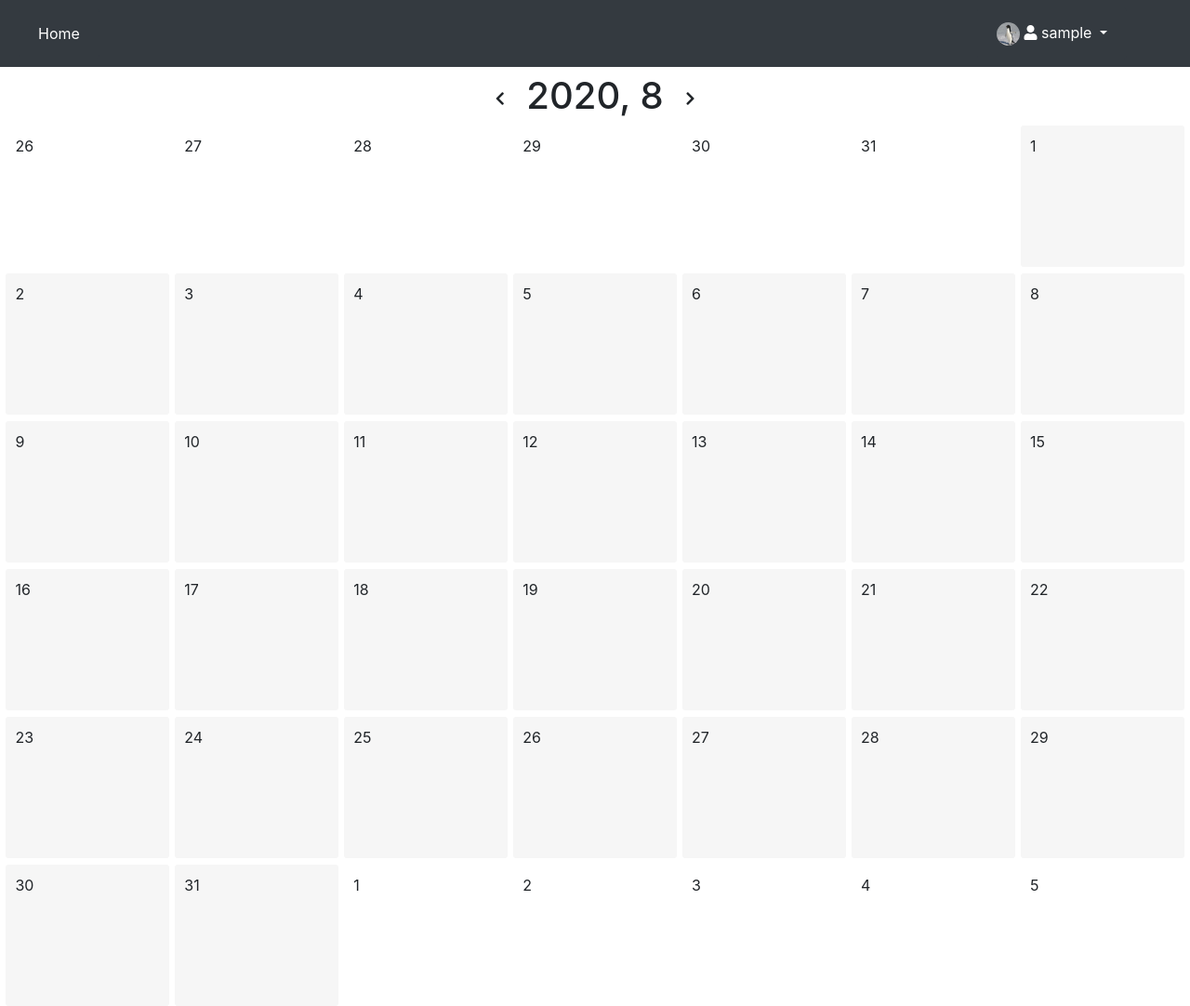
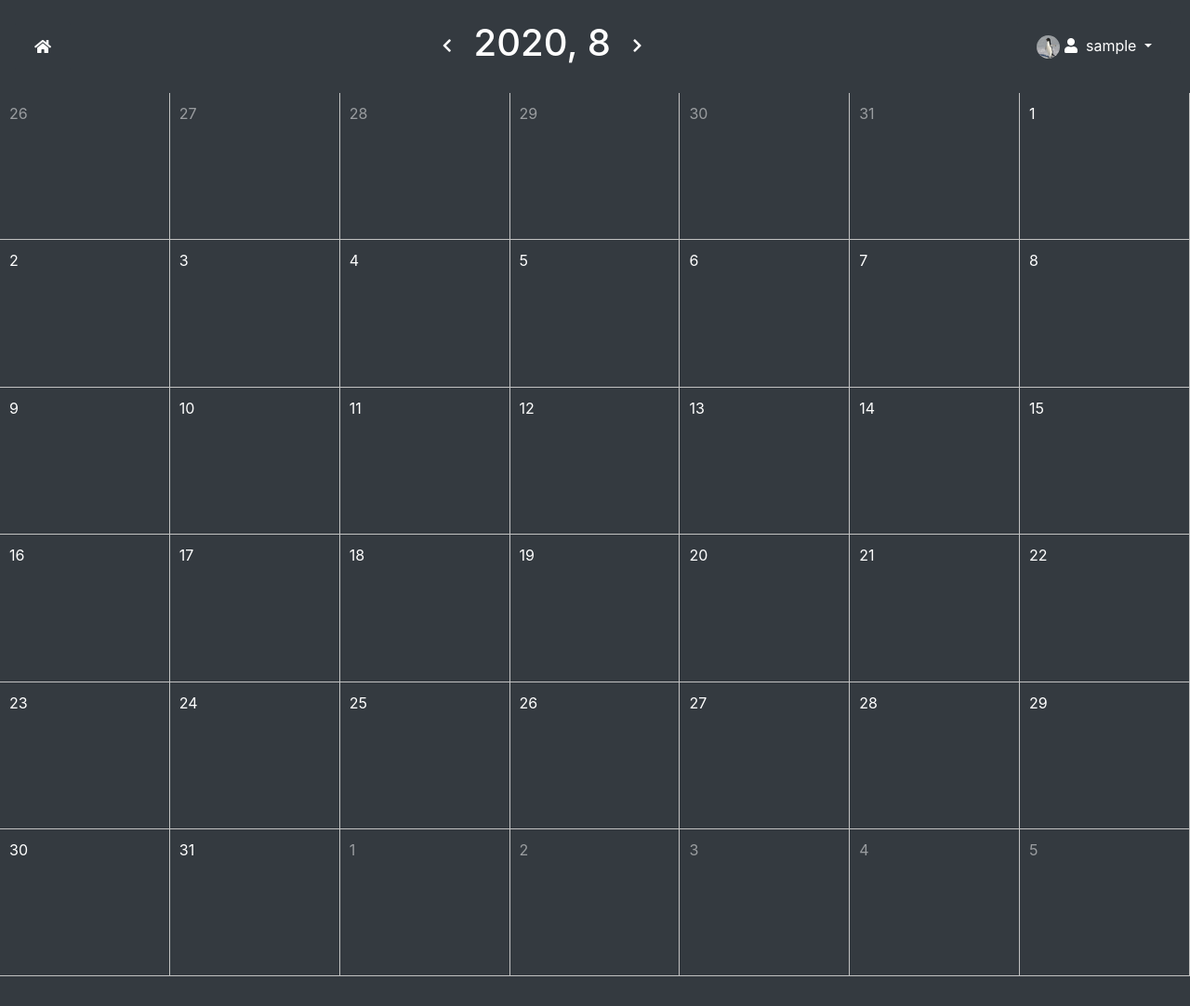
Before and after one commit to JungwonL/CalendaDiary, a Django app: page / in a window 1280 px wide. Shown: the whole page at 93% size. After the commit the page ends 1050 px from the top, so only its background shows below. Run offline with Django 3.2, Linux system fonts and the light colour scheme; the visitor is signed in with stand-in values (Sample User, id 1); data that the repository does not hold is empty; some libraries are stand-ins or nearby versions.

Commit message:
스타일변경

```diff
--- a/templates/home.html
+++ b/templates/home.html
@@ -6,14 +6,13 @@
 {% endblock %}
 
 {% block content %}
-{% include "menu.html" %}
 <div id="calendar"></div>
 
 <script>
 //count로 달력을 구분한다.
 var count = 0;
 
-//좌우버튼, 년월일, 로그인 회원가입 출력
+//좌우버튼, 년월일
 {% include "home_top.html" %}
 
 //캘린더 출력
--- a/templates/home_cal_style.html
+++ b/templates/home_cal_style.html
@@ -12,24 +12,24 @@
   #calendar {
     height: 99%;
     box-sizing: border-box;
-    padding: 0.5%;
+    padding: 0%;
   }
 
   .calendar__day {
     display: inline-block;
     vertical-align: bottom;
-    width: calc(97% / 7);
-    height: calc(98% / 5);
+    width: calc(100% / 7);
+    height: calc(100% / 5);
     box-sizing: border-box;
-    border-radius: 3px;
+    border-radius: 0px;
+
     padding: 10px;
   }
 
   .horizontalGutter {
-    margin-right: 0.5%;
+    margin-right: 0%;
+    border-bottom: thin groove #c2c2c2;
+    border-right: thin groove #c2c2c2;
   }
 
-  .verticalGutter {
-    margin-top: 0.5%;
-  }
 </style>
--- a/templates/home_cal_table.html
+++ b/templates/home_cal_table.html
@@ -1,4 +1,3 @@
-
 const setCalendarData = (year, month) => {
   const setDate = new Date(year, month - 1, 1);
   const firstDay = setDate.getDate();
@@ -21,67 +20,22 @@
     for (let j = 0; j < 7; j++) {
       //이전 달
       if (i == 0 && j < firstDayName) {
-          if (j == 0) {
         calHtml +=
-              //onclick = "" 사용해서 다른 페이지로 넘어갈 수 있음.
-              `<div style='background-color:#FFFFFF;' class='calendar__day horizontalGutter'><span>${(prevLastDay - (firstDayName - 1) + j)}</span><span></span></div>`;
-          } else if (j == 6) {
+          `<div style='background-color:#343A40;' class='calendar__day horizontalGutter text-white-50'><span>${(prevLastDay - (firstDayName - 1) + j)}</span><span></span></div>`;
+      }
+      //이번 달
+      else if (i == 0 && j >= firstDayName) {
         calHtml +=
-              `<div style='background-color:#FFFFFF;' class='calendar__day'><span>${(prevLastDay - (firstDayName - 1) + j)}</span><span></span></div>`;
-          } else {
-            calHtml +=
-              `<div style='background-color:#FFFFFF;' class='calendar__day horizontalGutter'><span>${(prevLastDay - (firstDayName - 1) + j)}</span><span></span></div>`;
-          }
-        }
-        //이번 달 시작
-        else if (i == 0 && j == firstDayName) {
-          if (j == 0) {
-            calHtml +=
-              `<div style='background-color:#F6F6F6;' class='calendar__day horizontalGutter'><span>${startDayCount}</span><span id='${year}${month}${setFixDayCount(startDayCount++)}'></span></div>`;
-          } else if (j == 6) {
-            calHtml +=
-              `<div style='background-color:#F6F6F6;' class='calendar__day'><span>${startDayCount}</span><span id='${year}${month}${setFixDayCount(startDayCount++)}'></span></div>`;
-          } else {
-            calHtml +=
-              `<div style='background-color:#F6F6F6;' class='calendar__day horizontalGutter'><span>${startDayCount}</span><span id='${year}${month}${setFixDayCount(startDayCount++)}'></span></div>`;
-          }
-        }
-        else if (i == 0 && j > firstDayName) {
-          if (j == 0) {
-            calHtml +=
-              `<div style='background-color:#F6F6F6' class='calendar__day horizontalGutter'><span>${startDayCount}</span><span id='${year}${month}${setFixDayCount(startDayCount++)}'></span></div>`;
-          } else if (j == 6) {
-            calHtml +=
-              `<div style='background-color:#F6F6F6' class='calendar__day'><span>${startDayCount}</span><span id='${year}${month}${setFixDayCount(startDayCount++)}'></span></div>`;
-          } else {
-            calHtml +=
-              `<div style='background-color:#F6F6F6' class='calendar__day horizontalGutter'><span>${startDayCount}</span><span id='${year}${month}${setFixDayCount(startDayCount++)}'></span></div>`;
-          }
+        `<div style='background-color:#343A40;' class='calendar__day horizontalGutter text-white '><span>${startDayCount}</span><span id='${year}${month}${setFixDayCount(startDayCount++)}'></span></div>`;
       }
       else if (i > 0 && startDayCount <= lastDay) {
-          if (j == 0) {
-            calHtml +=
-              `<div style='background-color:#F6F6F6;'class='calendar__day horizontalGutter verticalGutter'><span>${startDayCount}</span><span id='${year}${month}${setFixDayCount(startDayCount++)}'></span></div>`;
-          } else if (j == 6) {
-            calHtml +=
-              `<div style='background-color:#F6F6F6;'class='calendar__day verticalGutter'><span>${startDayCount}</span><span id='${year}${month}${setFixDayCount(startDayCount++)}'></span></div>`;
-          } else {
-            calHtml +=
-              `<div style='background-color:#F6F6F6;'class='calendar__day horizontalGutter verticalGutter'><span>${startDayCount}</span><span id='${year}${month}${setFixDayCount(startDayCount++)}'></span></div>`;
+        calHtml +=`<div style='background-color:#343A40;'class='calendar__day horizontalGutter text-white'><span>${startDayCount}</span><span id='${year}${month}${setFixDayCount(startDayCount++)}'></span></div>`;
       }
-        }
+
       // 다음 달
       else if (startDayCount > lastDay) {
-          if (j == 0) {
         calHtml +=
-              `<div style='background-color:#FFFFFF;' class='calendar__day horizontalGutter verticalGutter'><span>${lastDayCount++}</span><span></span></div>`;
-          } else if (j == 6) {
-            calHtml +=
-              `<div style='background-color:#FFFFFF;' class='calendar__day verticalGutter'><span>${lastDayCount++}</span><span></span></div>`;
-          } else {
-            calHtml +=
-              `<div style='background-color:#FFFFFF;' class='calendar__day horizontalGutter verticalGutter'><span>${lastDayCount++}</span><span></span></div>`;
-          }
+            `<div style='background-color:#343A40;' class='calendar__day horizontalGutter text-white-50'><span>${lastDayCount++}</span><span></span></div>`;
       }
     }
   }
--- a/templates/home_cal_update.html
+++ b/templates/home_cal_update.html
@@ -6,7 +6,6 @@
 {% endblock %}
 
 {% block content %}
-{% include "menu.html" %}
 <div id="calendar"></div>
 <script>
 
--- a/templates/home_top.html
+++ b/templates/home_top.html
@@ -5,12 +5,65 @@ today.setMonth(today.getMonth() + count);
 //좌우 버튼, 년월 출력
 let calHtml = "";
 calHtml += `
-    <h1 align="center">
-    <button type="button" class="btn btn-outline-white" onclick=button_onclick(-1)>
-      <i class="fas fa-chevron-left"></i></button> ${today.getFullYear()}, ${today.getMonth() + 1}
-    <button type="button" class="btn btn-outline-white" onclick="button_onclick(1)">
-      <i class="fas fa-chevron-right"></i></button></h1>`;
+<nav class="navbar navbar-expand-lg navbar-dark bg-dark " style="height: 100px;" >
 
+    <button class="navbar-toggler" type="button" data-toggle="collapse"
+            data-target="#navbarSupportedContent">
+        <span class="navbar-toggler-icon"></span>
+    </button>
+
+    <div class="navbar-collapse collapse" id="navbarSupportedContent">
+        <ul class="navbar-nav mr-auto">
+            <li class="nav-item btn btn-dark">
+                <a class="nav-link text-white" href="{% url 'home' %}">
+                    <i class="fas fa-home"></i></a>
+            </li>
+        </ul>
+    </div>
+
+
+    <div class="mx-auto order-0">
+        <h1 align="center" class="text-white">
+            <button type="button" class="btn btn-outline-white" onclick=button_onclick(-1)>
+                <i class="fas fa-chevron-left text-white"></i></button>
+            ${today.getFullYear()}, ${today.getMonth() + 1}
+            <button type="button" class="btn btn-outline-white" onclick="button_onclick(1)">
+                <i class="fas fa-chevron-right text-white"></i></button>
+        </h1>
+    </div>
+
+
+    <div class="navbar-collapse collapse" id="navbarSupportedContent">
+        <ul class="navbar-nav ml-auto">
+            <li class="nav-item dropdown mx-1 btn btn-dark">
+                {% if user.is_active %}
+                <a class="nav-link dropdown-toggle text-white" href="#"
+                   data-toggle="dropdown">
+                    <img src="{% url 'avata' user.id%}" class="avata-sm">
+                    <i class="fas fa-user"></i>
+                    &nbsp{{user.username }} </a>
+                <div class="dropdown-menu">
+                    <a class="dropdown-item" href="{% url 'a">Mypage</a>
+                    <a class="dropdown-item" href="{% url 'avata_add' user.id %}">Avata</a>
+                    <a class="dropdown-item" href="{% url 'logout' %}">Logout</a>
+                    <a class="dropdown-item" href="{% url 'password_change' %}">
+                        Change Password</a>
+                </div>
+                {% else %}
+                <a class="nav-link dropdown-toggle ml-auto text-white" href="#"
+                   data-toggle="dropdown">
+                    <i class="fas fa-user"></i>&nbsp Anonymous</a>
+                <div class="dropdown-menu">
+                    <a class="dropdown-item" href="{% url 'login' %}">Login</a>
+                    <a class="dropdown-item" href="{% url 'register' %}">Register</a>
+                </div>
+                {% endif %}
+            </li>
+        </ul>
+    </div>
+
+</nav>
+`;
 
 //버튼 클릭시 count, 링크
 function button_onclick(a){
--- a/templates/menu.html
+++ /dev/null
@@ -1,45 +0,0 @@
-<nav class="navbar navbar-expand-lg navbar-dark bg-dark ">
-    <button class="navbar-toggler" type="button" data-toggle="collapse"
-            data-target="#navbarSupportedContent">
-        <span class="navbar-toggler-icon"></span>
-    </button>
-    <div class="collapse navbar-collapse" id="navbarSupportedContent">
-        <ul class="navbar-nav mr-auto">
-            <li class="nav-item mx-1 btn btn-dark">
-                <a class="nav-link text-white" href="{% url 'home' %}">Home</a></li>
-        </ul>
-        <form class="form-inline my-2" action="" method="post"> {% csrf_token %}
-            {% comment %}
-            <input class="form-control mr-sm-2" type="search"
-                   placeholder="global search" name="search_word">
-            {% endcomment %}
-        </form>
-        <ul class="navbar-nav ml-5 mr-5">
-            <li class="nav-item dropdown mx-1 btn btn-dark">
-                {% if user.is_active %}
-                <a class="nav-link dropdown-toggle text-white" href="#"
-                   data-toggle="dropdown">
-                    <img src="{% url 'avata' user.id%}" class="avata-sm">
-                    <i class="fas fa-user"></i>
-                    {{user.username }} </a>
-                <div class="dropdown-menu">
-                    <a class="dropdown-item" href="{% url 'a">Mypage</a>
-                    <a class="dropdown-item" href="{% url 'avata_add' user.id %}">Avata</a>
-                    <a class="dropdown-item" href="{% url 'logout' %}">Logout</a>
-                    <a class="dropdown-item" href="{% url 'password_change' %}">
-                        Change Password</a>
-                </div>
-                {% else %}
-                <a class="nav-link dropdown-toggle text-white" href="#"
-                   data-toggle="dropdown">
-                    <i class="fas fa-user"></i>Anonymous</a>
-                <div class="dropdown-menu">
-                    <a class="dropdown-item" href="{% url 'login' %}">Login</a>
-                    <a class="dropdown-item" href="{% url 'register' %}">Register</a>
-                </div>
-                {% endif %}
-            </li>
-        </ul>
-    </div>
-
-</nav>
```
Lines whose indentation alone changed are shown as unchanged.
